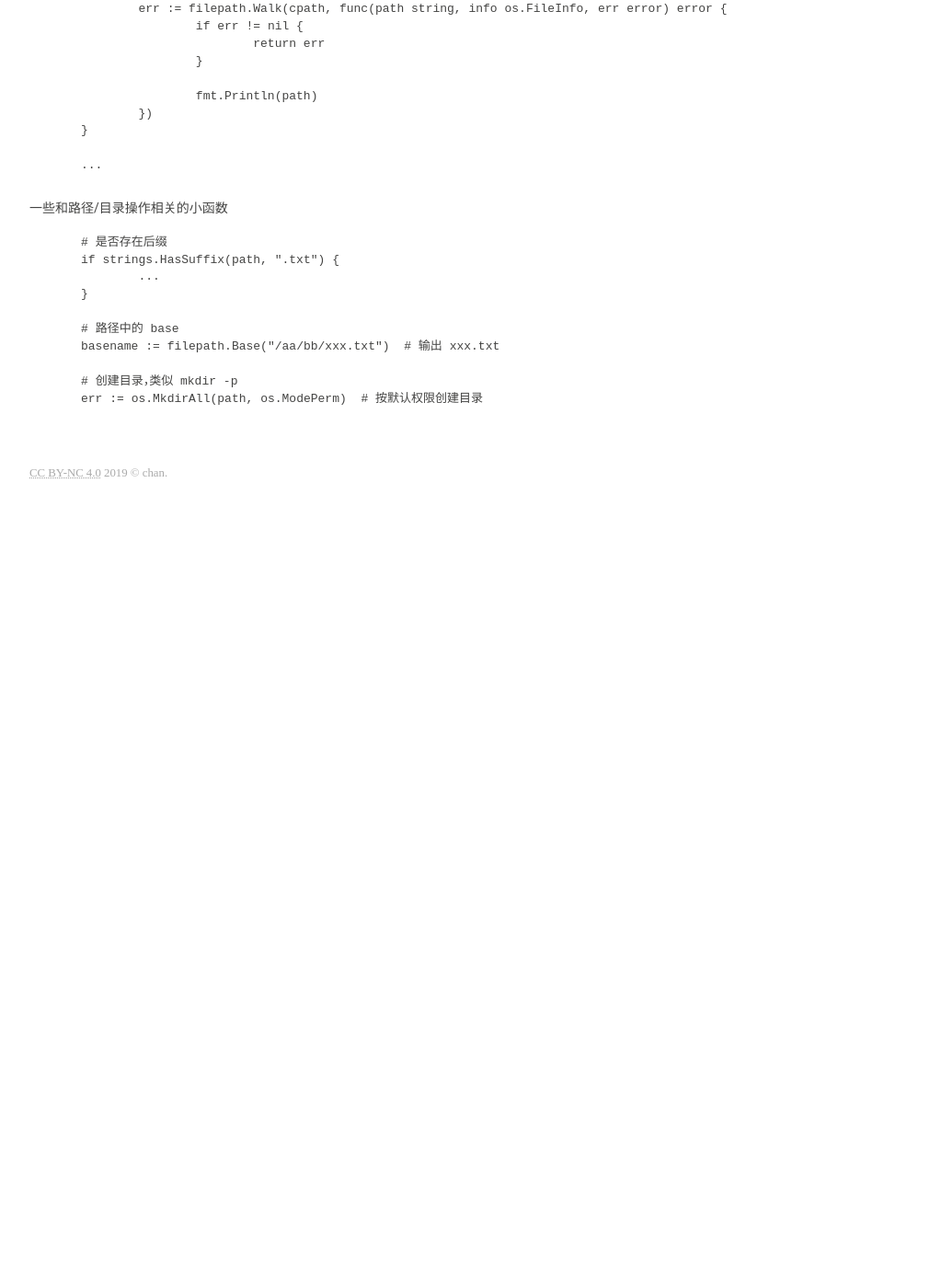
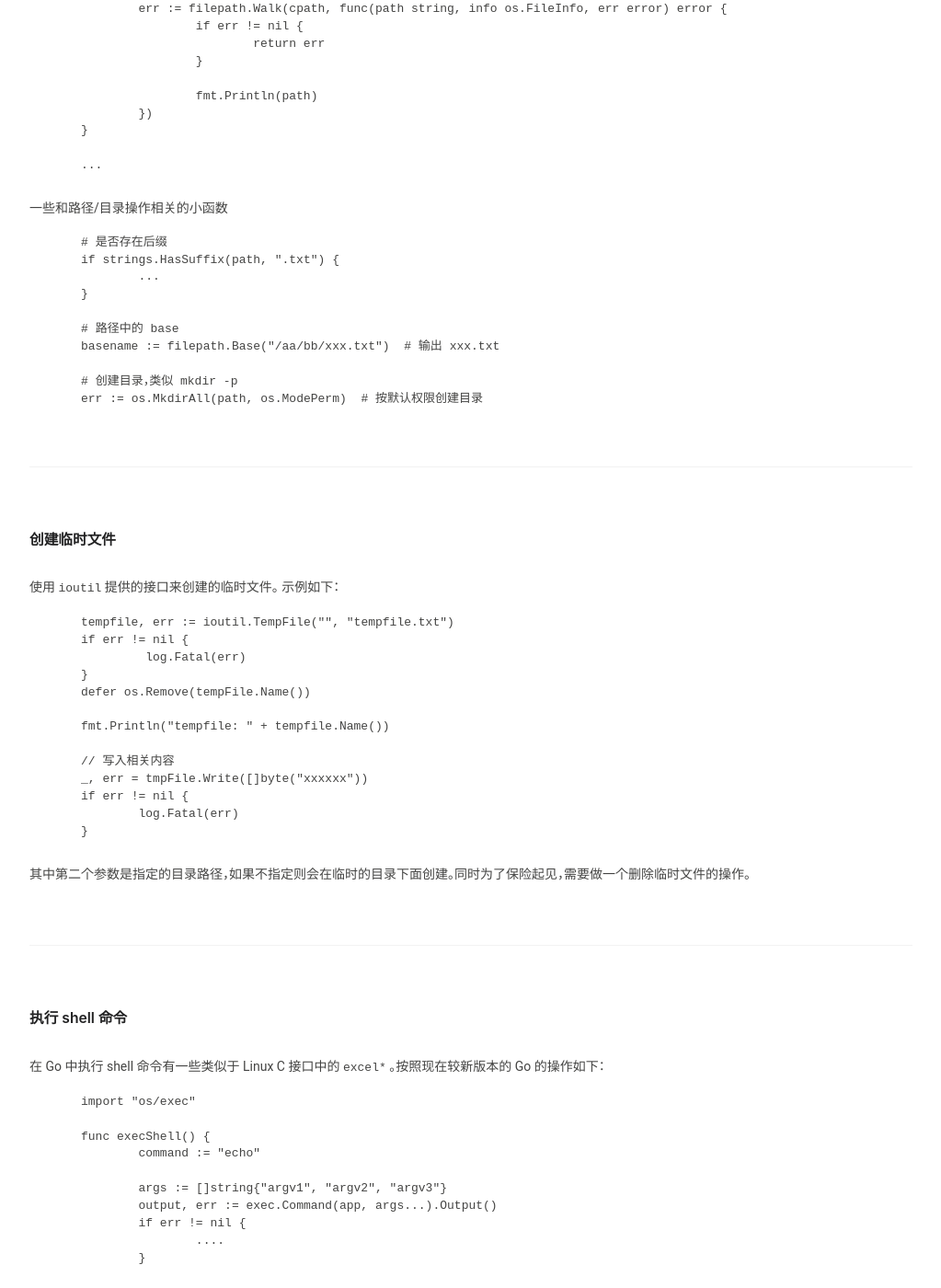
Before and after one commit to JesseEisen/chan, a Jekyll site: the page built from _posts/2020-06-03-go-snnip.md, in a window 1280 px wide and 1400 px high, scrolled down 1438 px. Shown: the whole window at 92% size, without its empty margins (128-1151 px from the left). Built offline with Jekyll 4.4.1, drawn with Linux system fonts in a browser that asks for light colours; before the commit the page ends 1992 px from its top, so only the background shows below that; some of the changed text lies outside the part shown.

Commit message:
add go code

````diff
--- a/_posts/2020-06-03-go-snnip.md
+++ b/_posts/2020-06-03-go-snnip.md
@@ -95,3 +95,73 @@ basename := filepath.Base("/aa/bb/xxx.txt")  # 输出 xxx.txt
 # 创建目录，类似 mkdir -p
 err := os.MkdirAll(path, os.ModePerm)  # 按默认权限创建目录
 ```
+
+---
+
+### 创建临时文件
+
+使用 `ioutil` 提供的接口来创建的临时文件。 示例如下：
+
+```go
+tempfile, err := ioutil.TempFile("", "tempfile.txt")
+if err != nil {
+	 log.Fatal(err)
+}
+defer os.Remove(tempFile.Name())
+
+fmt.Println("tempfile: " + tempfile.Name())
+
+// 写入相关内容
+_, err = tmpFile.Write([]byte("xxxxxx"))
+if err != nil {
+	log.Fatal(err)
+}
+```
+
+其中第二个参数是指定的目录路径，如果不指定则会在临时的目录下面创建。同时为了保险起见，需要做一个删除临时文件的操作。
+
+
+
+---
+
+### 执行 shell 命令
+
+
+在 Go 中执行 shell 命令有一些类似于 Linux C 接口中的 `excel*`  。按照现在较新版本的 Go 的操作如下：
+
+```go
+import "os/exec"
+
+func execShell() {
+	command := "echo"
+
+	args := []string{"argv1", "argv2", "argv3"}
+	output, err := exec.Command(app, args...).Output()
+	if err != nil {
+		....
+	}
+
+	fmt.Println(string(output))
+
+}
+
+```
+
+除此之外 Go 提供了一个寻找可执行文件的接口 `command, _  := exec.LookPath('go')` 。上述代码示例中 command 也可以是一个脚本。如果想更加详细的设置 command 的话。可以采用如下方式：
+
+```go
+cmd := &exec.Cmd{
+	Path: './myscript.sh',
+	Args: []string{"argv1", "argv2"},
+	Stdin:  os.Stdin,
+	Stdout: os.Stdout,
+	Stderr: os.Stdout,
+}
+
+cmd.Run()  //运行命令
+cmd.Start() // 后台运行命令
+cmd.Wait() //等待命令执行结束
+
+```
+
+根据实际需求选择 直接执行 exec.Command 还是 Start 和 Wait
````
